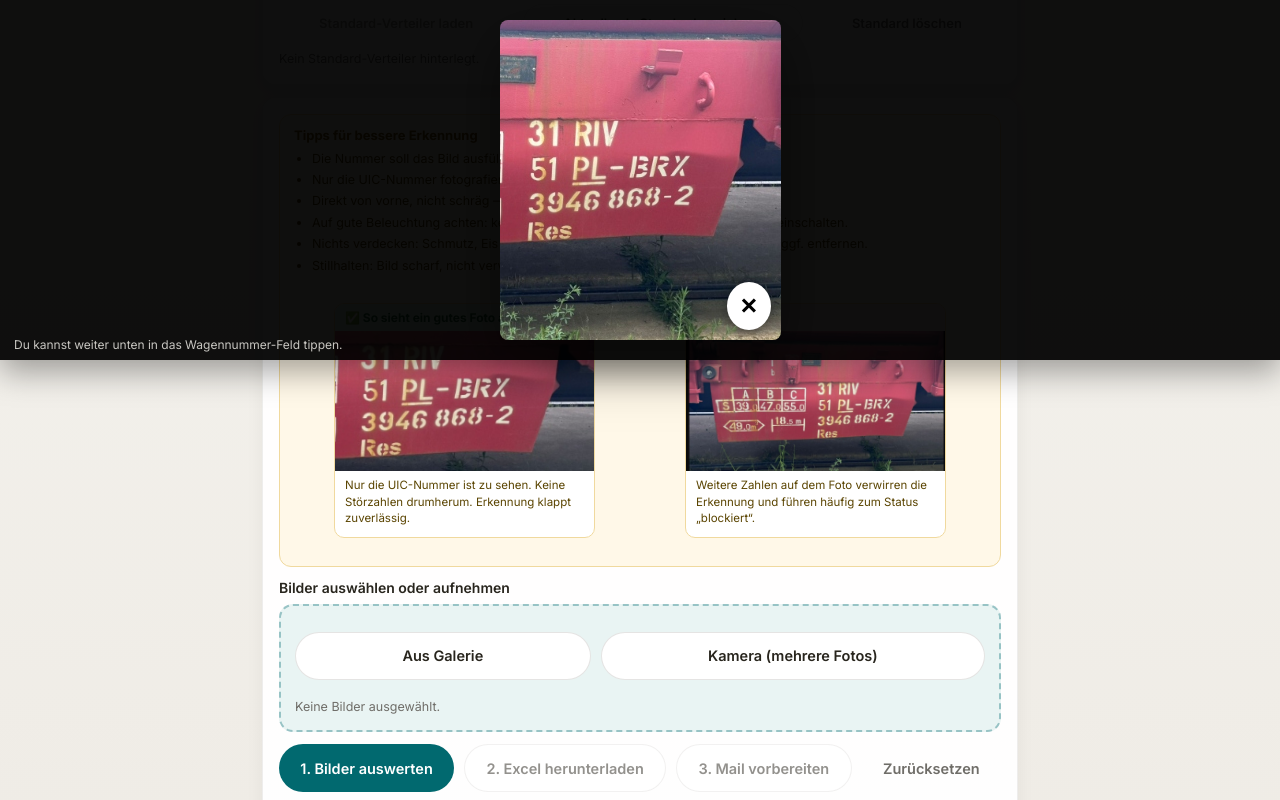
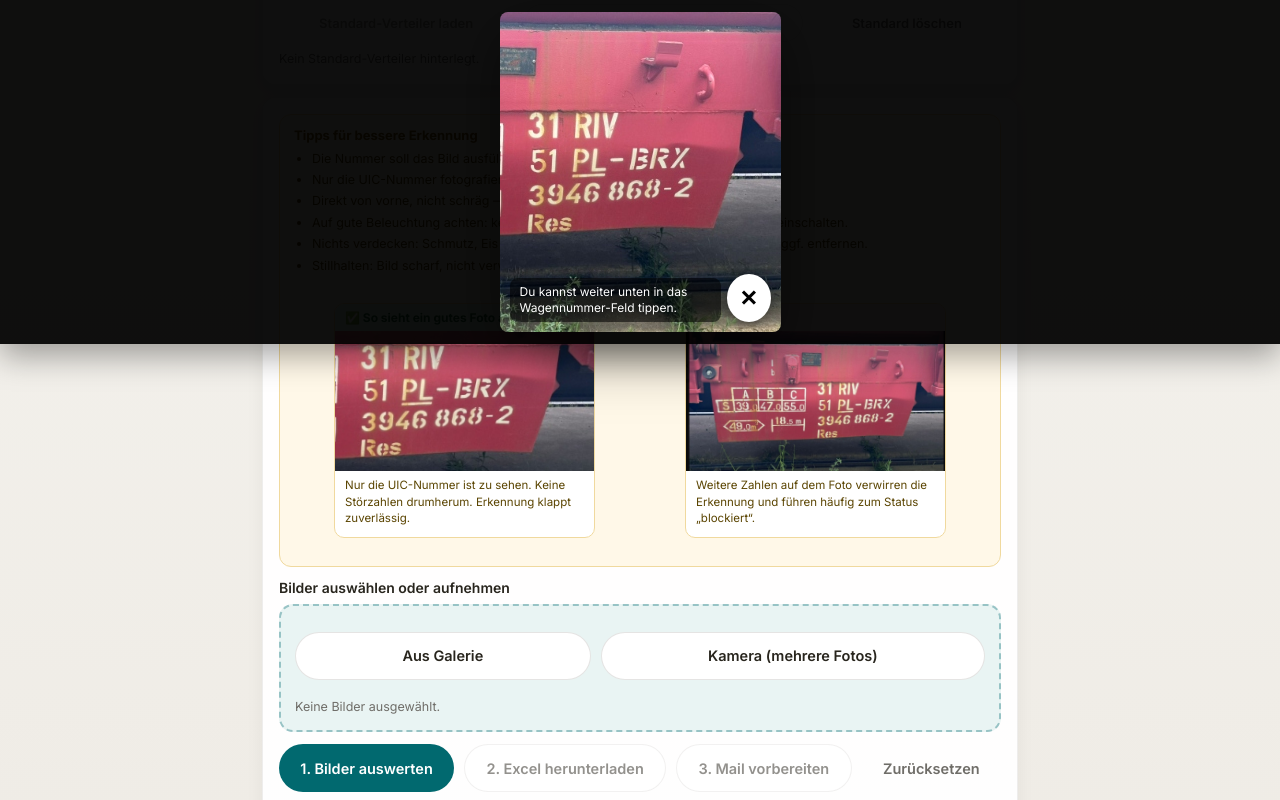
Before and after one commit to erdtranszossen-maker/wagenident, a website with bundled scripts: page public/index.html in a window 1280 px wide. Both pictures are taken after a click on the picture 464 px from the left and 907 px from the top of the page. Shown: the part 507-1307 px from the top of the page. Built offline with nearby package versions, Linux system fonts and the light colour scheme.

Commit message:
Add files via upload

```diff
--- a/public/index.html
+++ b/public/index.html
@@ -122,15 +122,18 @@
     .file-cell .name{max-width:120px;overflow:hidden;text-overflow:ellipsis;white-space:nowrap}
     .status-select{margin-top:6px;min-width:130px;padding:6px 8px;font-size:12px;border-radius:8px;border:1px solid var(--border);background:#fff;cursor:pointer}
     /* Lightbox: schwebt oben, blockiert das Eingabefeld der Zeile NICHT.
-       Nutzer kann parallel im Eingabefeld der Wagennummer tippen. */
-    .lightbox{display:none;position:fixed;top:0;left:0;right:0;height:45vh;background:rgba(0,0,0,.94);z-index:200;align-items:center;justify-content:center;padding:12px;box-shadow:0 12px 30px rgba(0,0,0,.35);pointer-events:auto}
+       Nutzer kann parallel im Eingabefeld der Wagennummer tippen.
+       Höhe richtet sich nach dem Bild (max 70vh), damit X und Hinweistext
+       IMMER am Bildrand kleben — nie mitten im Bild liegen. */
+    .lightbox{display:none;position:fixed;top:0;left:0;right:0;background:rgba(0,0,0,.94);z-index:200;align-items:center;justify-content:center;padding:12px;box-shadow:0 12px 30px rgba(0,0,0,.35);pointer-events:auto}
     .lightbox.show{display:flex}
-    .lightbox img{max-width:100%;max-height:100%;object-fit:contain;border-radius:8px;box-shadow:0 20px 60px rgba(0,0,0,.5)}
-    .lightbox-hint{position:absolute;left:14px;bottom:8px;color:#e8e6e0;font-size:12px;opacity:.85;max-width:calc(100% - 80px)}
-    /* Schließen-X klebt am Bild unten rechts, nicht am Viewport */
-    .lightbox-img-wrap{position:relative;display:inline-block;max-width:100%;max-height:100%}
-    .lightbox-img-wrap img{display:block;max-width:100%;max-height:100%;object-fit:contain;border-radius:8px;box-shadow:0 20px 60px rgba(0,0,0,.5)}
+    /* Bild-Wrap: bestimmt die Lightbox-Höhe, X und Hint sind hier verankert */
+    .lightbox-img-wrap{position:relative;display:inline-block;max-width:100%;max-height:70vh;line-height:0}
+    .lightbox-img-wrap img{display:block;max-width:100%;max-height:70vh;width:auto;height:auto;object-fit:contain;border-radius:8px;box-shadow:0 20px 60px rgba(0,0,0,.5)}
+    /* Schließen-X: untere rechte Ecke des Bilds */
     .lightbox-close{position:absolute;bottom:10px;right:10px;width:44px;height:44px;border-radius:50%;background:#fff;color:#000;border:none;font-size:22px;font-weight:700;cursor:pointer;display:flex;align-items:center;justify-content:center;box-shadow:0 4px 12px rgba(0,0,0,.4);z-index:2}
+    /* Hinweistext: untere linke Ecke des Bilds, nicht des Viewports */
+    .lightbox-hint{position:absolute;left:10px;bottom:10px;color:#fff;font-size:12px;line-height:1.35;background:rgba(0,0,0,.55);padding:6px 10px;border-radius:8px;max-width:calc(100% - 70px);z-index:2}
 
     /* Tipps-Box */
     .tips-box{margin-top:12px;padding:12px 14px;border-radius:12px;background:#fff8e8;border:1px solid #f0d99e}
@@ -342,9 +345,9 @@
   <div class="lightbox" id="lightbox" role="dialog" aria-modal="false" aria-label="Bildvorschau">
     <div class="lightbox-img-wrap">
       <img id="lightboxImg" src="" alt="">
+      <div class="lightbox-hint">Du kannst weiter unten in das Wagennummer-Feld tippen.</div>
       <button class="lightbox-close" id="lightboxClose" aria-label="Schließen">✕</button>
     </div>
-    <div class="lightbox-hint">Du kannst weiter unten in das Wagennummer-Feld tippen.</div>
   </div>
 
   <!-- Override-Modal -->
```
